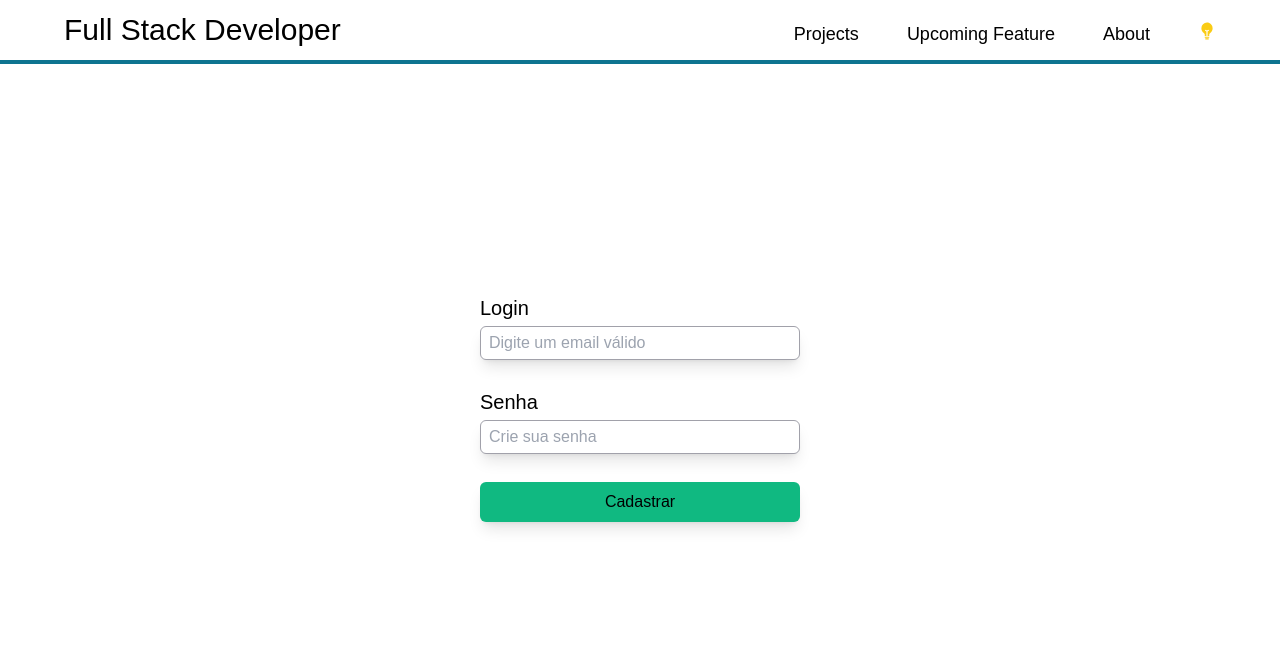
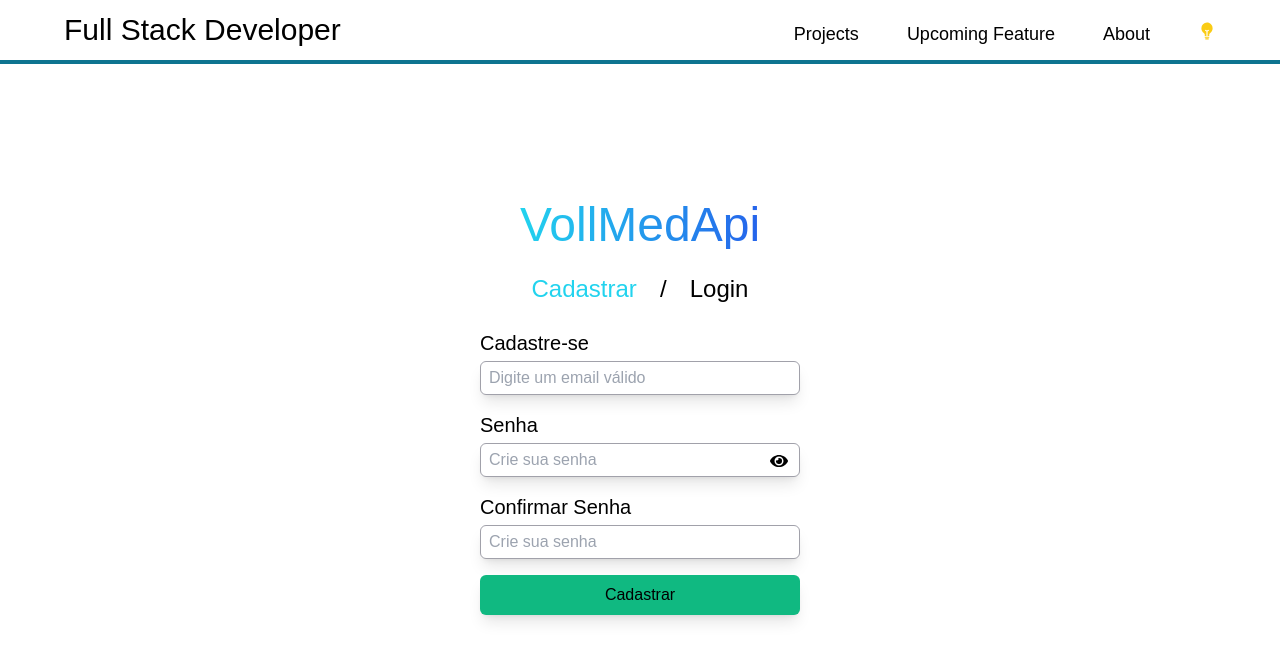
Before and after one commit to viniciusleonel/vinicius-leonel, a Next.js app: page /vollmed/user in a window 1280 px wide. Shown: the top 660 px of the page. Built offline with nearby package versions, Linux system fonts and the light colour scheme; a web font is replaced by a local one.

Commit message:
inserindo visibilidade de senha, confirmacao de senha, area de login e cadastro

```diff
--- a/package.json
+++ b/package.json
@@ -11,6 +11,7 @@
   "dependencies": {
     "@hookform/resolvers": "^3.3.4",
     "axios": "^1.6.8",
+    "clsx": "^2.1.0",
     "howler": "^2.2.4",
     "next": "^14.1.4",
     "next-themes": "^0.3.0",
--- a/src/app/vollmed/user/page.tsx
+++ b/src/app/vollmed/user/page.tsx
@@ -1,11 +1,12 @@
 'use client'
 
 import { z } from "zod"
-import Nav from "../../components/Nav/Nav"
 import { useForm } from "react-hook-form"
 import { zodResolver } from '@hookform/resolvers/zod'
 import { useState } from "react"
 import { CustomError, postUserToAPI } from '../../services/vollmedApi';
+import { FaEye, FaEyeSlash } from "react-icons/fa";
+import clsx from 'clsx';
 
 // Schema representa a estrutura do formulario
 const createUserFromSchema = z.object({
@@ -16,7 +17,18 @@ const createUserFromSchema = z.object({
 
     password: z.string()
         .min(6, 'A senha precisa de no minimo 6 caracteres'),
-})
+
+    confirmPassword: z.string()
+        .min(6, 'A senha precisa de no minimo 6 caracteres'),
+    }).refine(
+        (values) => {
+            return values.password === values.confirmPassword;
+        },
+        {
+            message: "As senhas precisam ser iguais!",
+            path: ["confirmPassword"],
+        }
+    );
 
 type CreateUserFormData = z.infer<typeof createUserFromSchema>
 
@@ -27,11 +39,33 @@ interface UserProps {
 
 export default function VollMed () {
 
-    const { register, handleSubmit, formState:{errors}, control} = useForm<CreateUserFormData>({
+    const { register, handleSubmit, formState:{errors}, control, watch} = useForm<CreateUserFormData>({
         resolver: zodResolver(createUserFromSchema)
     })
 
     const [outPut, setOutPut ] = useState('')
+    const [cadastro, setCadastro ] = useState(true)
+    const [login, setLogin ] = useState(false)
+    const [showPassword, setShowPassword] = useState(false);
+
+
+    function togglePasswordVisibility() {
+        setShowPassword(!showPassword);
+    }
+
+    function handleFormCadastro () {
+        setCadastro(true)
+        setLogin(false)
+    }
+
+    function handleFormLogin () {
+        setCadastro(false)
+        setLogin(true)
+    }
+
+    function showFormResult(data: CreateUserFormData) {
+        setOutPut(JSON.stringify(data, null, 2))
+    }
 
     async function createUser(data: CreateUserFormData) {
         try {
@@ -48,8 +82,81 @@ export default function VollMed () {
     }
 
     return (
-        <main className="h-screen pt-8 flex flex-1 items-center justify-center mx-2 ">
-            <form
+        <main className="h-screen pt-8 flex flex-col flex-1 items-center justify-center mx-2 ">
+            <div className="">
+                <h2 className="text-5xl bg-clip-text text-transparent bg-gradient-to-r from-cyan-400 to-blue-600">VollMedApi</h2>
+                <div className="text-2xl py-6 flex justify-around">
+                    <button
+                        className={clsx("flex hover:text-cyan-400", {
+                            "text-cyan-400" : cadastro === true
+                        })}
+                        onClick={handleFormCadastro}
+                        >Cadastrar
+                    </button>
+                    <span>/</span>
+                    <button
+                        onClick={handleFormLogin}
+                        className={clsx("flex hover:text-text-blue-600", {
+                            "text-blue-600" : login === true
+                        })}
+                        >Login
+                    </button>
+                </div>
+            </div>
+            { cadastro && (
+                <form
+                onSubmit={handleSubmit(showFormResult)}
+                className="flex flex-col w-full sm:max-w-xs max-w-64 gap-4 ">
+                <div className="flex flex-col ">
+                    <label htmlFor="email" className="font-medium text-xl mb-1">Cadastre-se</label>
+                    <input
+                        {...register('email')}
+                        type="email"
+                        className="ps-2 rounded-md py-1 border shadow-lg border-zinc-400"
+                        placeholder="Digite um email válido" />
+                    {errors.email && <span className='text-red-500 pt-2'>{errors.email.message}</span>}
+                </div>
+
+                <div className="flex flex-col relative">
+                    <label htmlFor="password" className="font-medium text-xl mb-1">Senha </label>
+                    <input
+                        {...register('password')}
+                        type={showPassword ? 'text' : 'password'}
+                        className="ps-2 rounded-md py-1 border shadow-lg border-zinc-400"
+                        placeholder="Crie sua senha" />
+                    <button
+                        type="button"
+                        className="absolute top-3/4 transform -translate-y-1/2 right-3 text-lg"
+                        onClick={togglePasswordVisibility}
+                        >
+                        {showPassword ? <FaEyeSlash /> : <FaEye />}
+                    </button>
+                    {errors.password && <span className='text-red-500 pt-2'>{errors.password.message}</span>}
+                </div>
+
+                <div className="flex flex-col ">
+                    <label htmlFor="confirmPassword" className="font-medium text-xl mb-1">Confirmar Senha</label>
+                    <input
+                        {...register('confirmPassword', {
+                                validate: (value) => value === watch('password') || "As senhas precisam ser iguais"
+                            })}
+                        type={showPassword ? 'text' : 'password'}
+                        className="ps-2 rounded-md py-1 border shadow-lg border-zinc-400"
+                        placeholder="Crie sua senha" />
+                    {errors.confirmPassword && <span className='text-red-500 pt-2'>{errors.confirmPassword.message}</span>}
+                </div>
+
+                <button
+                    type="submit"
+                    className="bg-emerald-500 font-medium rounded-md py-2 shadow-lg hover:bg-emerald-700">
+                Cadastrar
+                </button>
+
+                <span className=" flex flex-wrap w-full sm:max-w-xs max-w-64 text-red-600">{outPut}</span>
+            </form>
+            )}
+            { login && (
+                <form
                 onSubmit={handleSubmit(createUser)}
                 className="flex flex-col w-full sm:max-w-xs max-w-64 gap-4 ">
                 {/* <h3 className="flex justify-center text-3xl mb-3">Cadastre-se</h3> */}
@@ -63,24 +170,32 @@ export default function VollMed () {
                     {errors.email && <span className='text-red-500 pt-2'>{errors.email.message}</span>}
                 </div>
 
-                <div className="flex flex-col mb-3">
+                <div className="flex flex-col mb-3 relative">
                     <label htmlFor="password" className="font-medium text-xl mb-1">Senha</label>
                     <input
                         {...register('password')}
-                        type="password"
+                        type={showPassword ? 'text' : 'password'}
                         className="ps-2 rounded-md py-1 border shadow-lg border-zinc-400"
                         placeholder="Crie sua senha" />
+                    <button
+                        type="button"
+                        className="absolute top-3/4 transform -translate-y-1/2 right-3 text-lg"
+                        onClick={togglePasswordVisibility}
+                        >
+                        {showPassword ? <FaEyeSlash /> : <FaEye />}
+                    </button>
                     {errors.password && <span className='text-red-500 pt-2'>{errors.password.message}</span>}
                 </div>
 
                 <button
                     type="submit"
                     className="bg-emerald-500 font-medium rounded-md py-2 shadow-lg hover:bg-emerald-700">
-                Cadastrar
+                Entrar
                 </button>
 
-                <span className=" flex flex-wrap w-full sm:max-w-xs max-w-64 text-red-600">{outPut}</span>
+                <span className=" flex flex-wrap w-full sm:max-w-xs max-w-64">{outPut}</span>
             </form>
+            )}
         </main>
     )
 }
```
Also changed, not shown: 1 other file (tests, documents, lock files or other folders).
